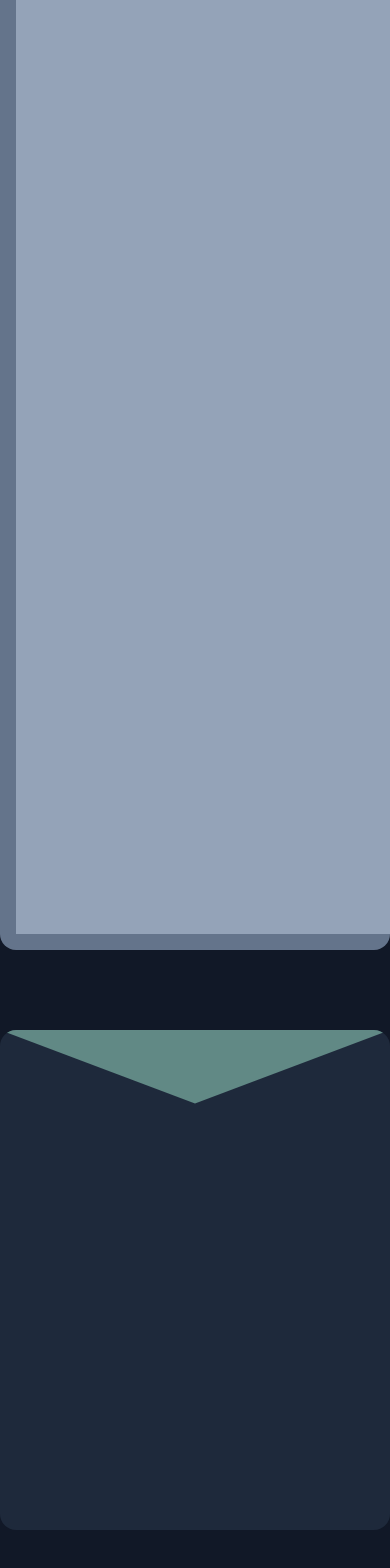
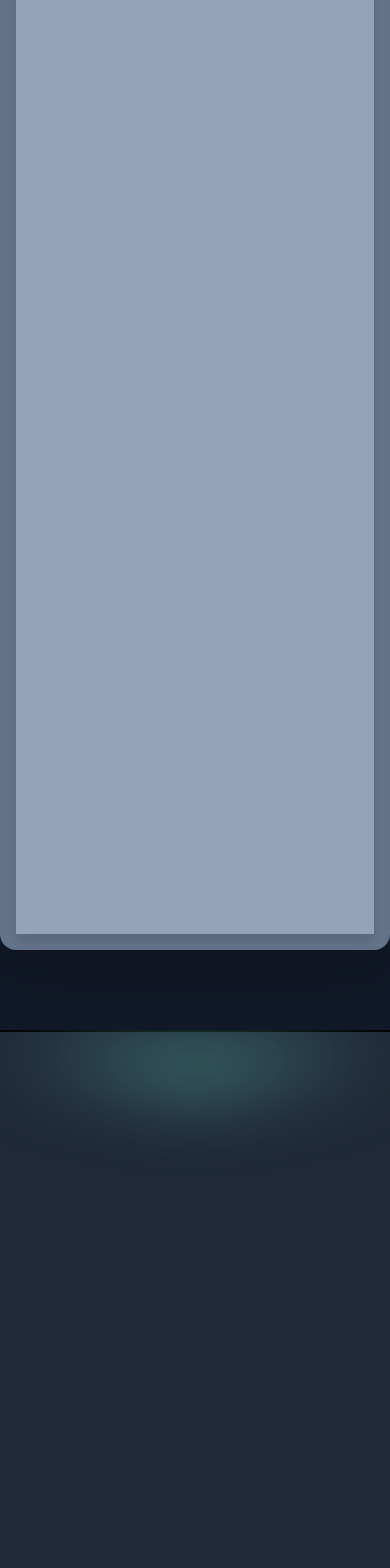
Before and after one commit to PixelOmen/portfolio_site, a React (Vite) app in the folder EA_Portfolio/: page / in a window 390 px wide. Shown: the part 1728-3296 px from the top of the page. Before the commit the page ends 3258 px from the top, so only its background shows below. Built offline with nearby package versions, Linux system fonts and the light colour scheme.

Commit message:
Added contact section

```diff
--- a/EA_Portfolio/src/App.tsx
+++ b/EA_Portfolio/src/App.tsx
@@ -4,6 +4,7 @@ import Hero from "./components/hero/Hero"
 import Navbar from "./components/navbar/Navbar"
 import ScrollSection from "./components/scrollSection/ScrollSection";
 import WorkSection from "./components/scrollSection/workSection/WorkSection";
+import ContactSection from "./components/scrollSection/contactSection/ContactSection";
 // import TestComponent from "./components/_testing/testComponent/TestComponent"
 
 // import { sectionScrollStates, scrollObserve } from "./lib/scrolling";
@@ -37,7 +38,7 @@ export default function App() {
 
       <ScrollSection
         scrollObserver={scrollObserver}
-        classNameProp="bg-slate-500 p-4 mb-10"
+        classNameProp="bg-slate-500 p-4 mb-10 rounded-2xl"
       >
         <div className="flex bg-slate-900">
           <div className="h-[200px] w-80 bg-red-400 border-2"></div>
@@ -52,21 +53,19 @@ export default function App() {
 
       <ScrollSection
         scrollObserver={scrollObserver}
-        classNameProp="bg-slate-500 p-4 mb-20"
+        classNameProp="bg-slate-500 p-4 mb-20 rounded-2xl w-full max-w-[2000px] drop-shadow-2xl shadow-black"
       >
-        <div className="h-[1000px] w-[1000px] bg-slate-400"></div>
+        <div className="h-[1000px] flex bg-slate-400 drop-shadow-xl shadow-black">
+          <div>Test</div>
+        </div>
       </ScrollSection>
 
       <ScrollSection
         scrollObserver={scrollObserver}
         scrollContract={false}
-        classNameProp="bg-slate-800"
+        classNameProp="bg-gray-800 w-screen"
       >
-      <div className="w-screen h-[500px] bg-slate-800">
-        <svg preserveAspectRatio="none" viewBox="0 0 100 102" height="75" width="100%" version="1.1" xmlns="http://www.w3.org/2000/svg">
-          <path d="M0 0 L50 100 L100 0 Z" fill="#618985"></path>
-        </svg>
-      </div>
+        <ContactSection/>
       </ScrollSection>
 
     </>
--- a/EA_Portfolio/src/components/scrollSection/ScrollSection.tsx
+++ b/EA_Portfolio/src/components/scrollSection/ScrollSection.tsx
@@ -35,9 +35,11 @@ export default function ScrollSection({
         bottom < (window.innerHeight * bottomRatio))
         {
             contentRef.current.classList.add("scale-75");
+            contentRef.current.classList.add("blur-sm");
             contentRef.current.classList.remove("scale-100");
         } else {
             contentRef.current.classList.remove("scale-75");
+            contentRef.current.classList.remove("blur-sm");
             contentRef.current.classList.add("scale-100");
         }
     }
@@ -85,7 +87,7 @@ export default function ScrollSection({
     <section ref={triggerRef} className="flex justify-center">
         <div
             ref={contentRef}
-            className={`${startingScale} transition-all rounded-2xl duration-700 ease-out overflow-hidden ${classNameProp}`}
+            className={`${startingScale} transition-all duration-700 ease-out overflow-hidden ${classNameProp}`}
         >
             {modifyChildren(scrollState)}
         </div>
--- a/EA_Portfolio/src/components/scrollSection/contactSection/ContactSection.tsx
+++ b/EA_Portfolio/src/components/scrollSection/contactSection/ContactSection.tsx
@@ -1,6 +1,88 @@
+import { useEffect, useRef, useState } from "react"
 
-export default function ContactSection() {
+import type { IScrollState } from "../../../lib/scrolling";
+
+interface ContactSectionProps {
+  scrollState?: IScrollState
+}
+
+
+export default function ContactSection({ scrollState }: ContactSectionProps) {
+
+  const content = useRef<HTMLDivElement>(null);
+  const [init, setInit] = useState(0);
+
+  function formSubmit(e: React.FormEvent) {
+    e.preventDefault();
+    console.log('sent')
+    const formEvent = e.target as HTMLFormElement
+    const formData = new FormData(formEvent)
+  }
+
+
+  useEffect(() => {
+    if (init > 1) {
+      content.current?.classList.toggle('hidden');
+    } else {
+      setInit(value => value + 1);
+    }
+  }, [scrollState?.wasTriggered]);
+
   return (
-    <div>ContactSection</div>
+    <div id='navContact' className="relative min-h-[100px] pt-8 border-t-2 border-[black]">
+      <div className="absolute w-full top-4 blur-2xl z-0">
+        <svg preserveAspectRatio="none" viewBox="0 0 100 130" height="50" width="100%" version="1.1" xmlns="http://www.w3.org/2000/svg">
+          <path d="M0 0 L50 100 L100 0 Z" fill="#56a199" stroke="" strokeWidth='2px'>
+          </path>
+        </svg>
+      </div>
+      <div className="relative h-[510px] sm:h-[660px] z-1">
+        <div ref={content} className="w-full hidden">
+
+          <div
+            className="flex flex-col items-center sm:mt-10"
+          >
+            <h1 className="enterUp">Contact</h1>
+            <hr className="w-40 mt-2 mb-10"/>
+
+            <div
+              className="p-8 max-w-[800px] w-screen"
+            >
+              <form
+                onSubmit={formSubmit}
+                method="POST"
+                className="flex flex-col gap-4 text-black"
+              >
+                <input
+                  type="text"
+                  placeholder="Name"
+                  className="h-8 p-2 rounded-sm bg-slate-300 placeholder:text-slate-500"
+                  required={true}
+                />
+                <input
+                  type="email"
+                  placeholder="Email"
+                  className="h-8 p-2 rounded-sm bg-slate-300 placeholder:text-slate-500"
+                  required={true}
+                />
+                <textarea
+                  placeholder="Message"
+                  rows={5}
+                  className="p-2 rounded-sm bg-slate-300 placeholder:text-slate-500"
+                  required={true}
+                />
+                <button
+                  type="submit"
+                  className="bg-[#fd6d5e] rounded-md p-2 text-slate-50 font-medium text-xl shake hover:brightness-125 active:bg-[#c53e2f] transition-all shadow-xl"
+                >
+                  Submit
+                </button>
+              </form>
+            </div>
+          </div>
+
+        </div>
+      </div>
+    </div>
   )
 }
--- a/EA_Portfolio/src/index.css
+++ b/EA_Portfolio/src/index.css
@@ -48,7 +48,7 @@ body {
 
 @keyframes transY {
   from {
-      transform: translateY(20%);
+      transform: translateY(30%);
   }
   to {
       transform: translateY(0px);
@@ -64,6 +64,21 @@ body {
   }
 }
 
+@keyframes shake {
+  0%, 15%, 100% {
+    transform: rotate(0deg);
+  }
+  5% {
+    transform: rotate(-1deg);
+  }
+  10% {
+    transform: rotate(1deg);
+  }
+}
+
+.shake {
+  animation: shake 3s ease-out infinite;
+}
 
 .fadeIn {
   animation: fadeIn 1s;
@@ -73,28 +88,30 @@ body {
   animation: fadeIn 1s, transX 1s;
 }
 
+.fadeInLeft {
+  animation: fadeIn 1s, -transX 1s;
+}
+
+.fadeInUp {
+  animation: fadeIn 1s, transY 1s;
+}
+
+.fadeInDown {
+  animation: fadeIn 1s, -transY 1s;
+
+}
+
+
 .enterRight {
   animation: transX 1s;
-}
-
-.fadeInLeft {
-  animation: fadeIn 1s, -transX 1s;
 }
 
 .enterLeft {
   animation: -transX 1s;
 }
 
-.fadeInUp {
-  animation: fadeIn 1s, transY 1s;
-}
-
 .enterUp {
-  animation: transY 1s;
-}
-
-.fadeInDown {
-  animation: fadeIn 1s, -transY 1s;
+  animation: transY 1.5s;
 }
 
 .enterDown {
```
Also changed, not shown: EA_Portfolio/src/components/scrollSection/workSection/WorkSection.tsx (line endings or trailing spaces).
